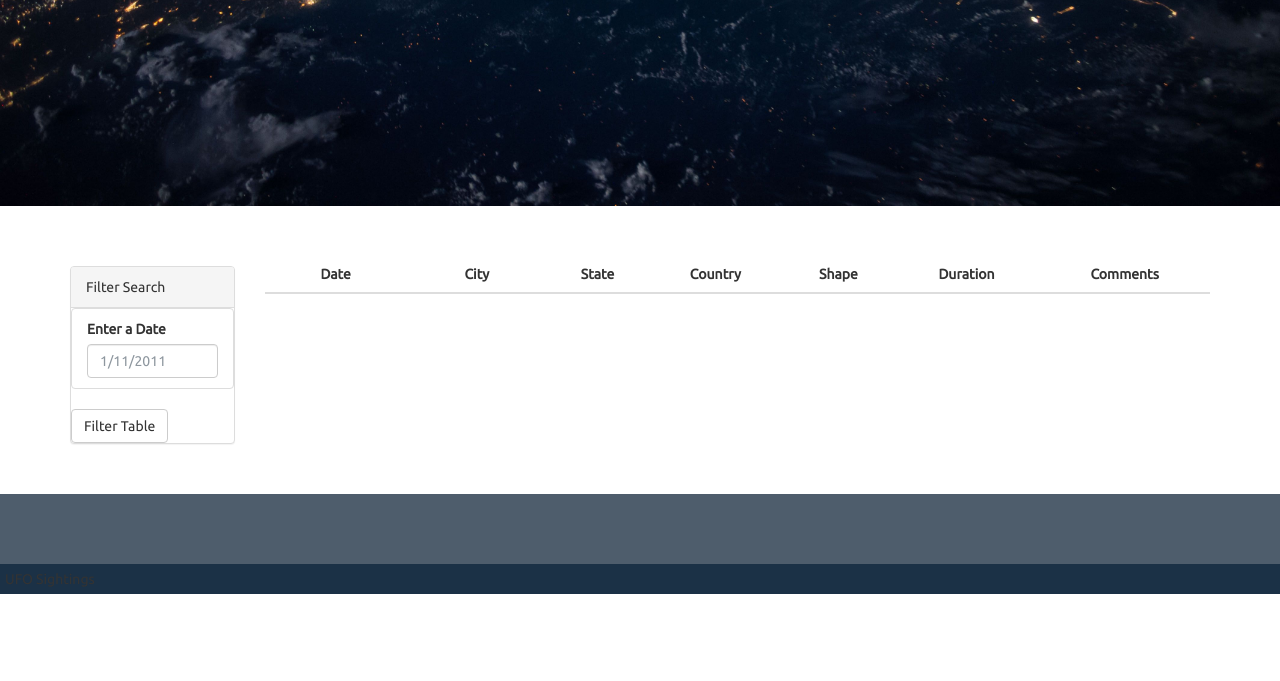
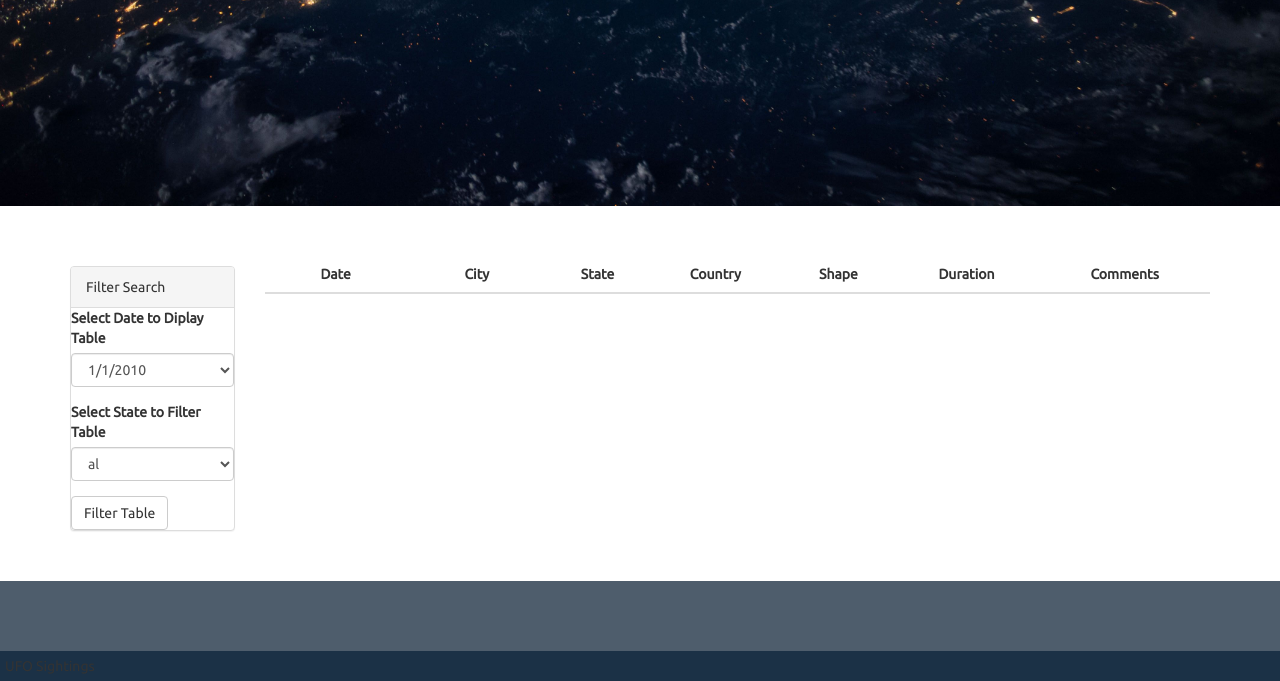
Before and after one commit to stuhunter4/javascript-challenge, a plain HTML site: page UFO-level-2/index.html in a window 1280 px wide. Shown: the part 406-1087 px from the top of the page. Before the commit the page ends 1000 px from the top, so only its background shows below. Drawn offline with nearby package versions, Linux system fonts and the light colour scheme.

Commit message:
figured out the solution to the second part of the homework, just need to clean it up and maybe customize my own website instead.

```diff
--- a/UFO-level-2/index.html
+++ b/UFO-level-2/index.html
@@ -32,14 +32,63 @@
             <div class="panel panel-default">
               <div class="panel-heading">Filter Search</div>
               <div class="panel-body">
-                <form>
-                  <div class="form-group">
-                    <ul class="list-group" id="filters">
-                      <li class="filter list-group-item">
-                        <label for="date">Enter a Date</label>
-                        <input class="form-control" id="datetime" type="text" placeholder="1/11/2011">
-                      </li>
-                    </ul>
+                <form id="slist">
+                  <div class="form-group" id="list1">
+                    <label for="sel_1">Select Date to Diplay Table</label>
+                    <select class="form-control" id="sel1">
+                      <option>1/1/2010</option>
+                      <option>1/2/2010</option>
+                      <option>1/3/2010</option>
+                      <option>1/4/2010</option>
+                      <option>1/5/2010</option>
+                      <option>1/6/2010</option>
+                      <option>1/7/2010</option>
+                      <option>1/8/2010</option>
+                      <option>1/9/2010</option>
+                      <option>1/10/2010</option>
+                      <option>1/11/2010</option>
+                      <option>1/12/2010</option>
+                      <option>1/13/2010</option>
+                    </select>
+                  </div>
+                  <div class="form-group" id="list2">
+                    <label for="sel_2">Select State to Filter Table</label>
+                    <select class="form-control" id="sel2">
+                      <option>al</option>
+                      <option>ak</option>
+                      <option>ar</option>
+                      <option>az</option>
+                      <option>ca</option>
+                      <option>co</option>
+                      <option>ct</option>
+                      <option>fl</option>
+                      <option>ga</option>
+                      <option>ia</option>
+                      <option>in</option>
+                      <option>ks</option>
+                      <option>ky</option>
+                      <option>ma</option>
+                      <option>md</option>
+                      <option>mi</option>
+                      <option>mo</option>
+                      <option>ms</option>
+                      <option>nc</option>
+                      <option>nh</option>
+                      <option>nj</option>
+                      <option>nm</option>
+                      <option>ny</option>
+                      <option>oh</option>
+                      <option>on</option>
+                      <option>or</option>
+                      <option>pa</option>
+                      <option>sc</option>
+                      <option>tn</option>
+                      <option>tx</option>
+                      <option>va</option>
+                      <option>wa</option>
+                      <option>wi</option>
+                      <option>wv</option>
+                    </select>
                   </div>
                   <button id="filter-btn" type="button" class="btn btn-default">Filter Table</button>
                 </form>
--- a/UFO-level-2/static/js/app.js
+++ b/UFO-level-2/static/js/app.js
@@ -1,4 +1,102 @@
-// from data.js
+// from data.js, assign data to a descriptive variable
 var tableData = data;
 
-// YOUR CODE HERE!
+// select the button
+var button = d3.select("#filter-btn");
+
+// select the two dropdown selections
+var slist  = d3.select("#slist");
+var slist2  = d3.select("#list1");
+
+// create event handlers for clicking the button or pressing the enter key
+button.on("click", runEnter);
+//slist3.on("change", runEnter3);
+slist2.on("change", runEnter2);
+
+function runEnter2(){
+    // prevent the page from refreshing
+    d3.event.preventDefault();
+    // select the input element and get the raw HTML node
+    var inputElement1 = d3.select("#sel1");
+
+
+    // get the value property of the input element
+    var inputValue = inputElement1.property("value");
+
+
+    // filter() uses input as its argument
+    var filteredData1 = tableData.filter(ufo => ufo.datetime === inputValue);
+
+    // test
+    console.log(filteredData1);
+
+    // create a reference to the table body
+    var tbody = d3.select("tbody");
+    // remove any children from the table
+    tbody.html("");
+
+    // loop through filtered data and console.log each report object
+    filteredData1.forEach(function(ufoReport) {
+        console.log(ufoReport);
+        // append one table row 'tr' for each report object
+        var row = tbody.append("tr");
+
+        // use 'Object.entries' to console.log each report value
+        Object.entries(ufoReport).forEach(function([key, value]) {
+            console.log(key, value);
+            // use d3 to append 1 cell for each value in the report object (column)
+            var cell = row.append("td");
+            // use d3 to update each cell's text with report values
+            cell.text(value);
+        });
+    });
+};
+
+// create the event handler function to run both form events
+function runEnter() {
+
+    // prevent the page from refreshing
+    d3.event.preventDefault();
+    // select the input element and get the raw HTML node
+    var inputElement1 = d3.select("#sel1");
+    var inputElement2 = d3.select("#sel2");
+
+    // get the value property of the input element
+    var inputValue = inputElement1.property("value");
+    var inputValue2 = inputElement2.property("value");
+
+    // filter() uses input as its argument
+    var filteredData = tableData.filter(ufo => ufo.datetime === inputValue && ufo.state === inputValue2);
+
+    // test
+    console.log(filteredData);
+
+    // create a reference to the table body
+    var tbody = d3.select("tbody");
+
+    // remove any children from the table
+    tbody.html("");
+
+    // loop through filtered data and console.log each report object
+    filteredData.forEach(function(ufoReport) {
+        console.log(ufoReport);
+        // append one table row 'tr' for each report object
+        var row = tbody.append("tr");
+
+        // use 'Object.entries' to console.log each report value
+        Object.entries(ufoReport).forEach(function([key, value]) {
+            console.log(key, value);
+            // use d3 to append 1 cell for each value in the report object (column)
+            var cell = row.append("td");
+            // use d3 to update each cell's text with report values
+            cell.text(value);
+        });
+    });
+};
+
+function runClear() {
+    // create a reference to the table body
+    var tbody = d3.select("tbody");
+    // remove any children from the table
+    tbody.html("");
+};
```
Also changed, not shown: 1 other file.
